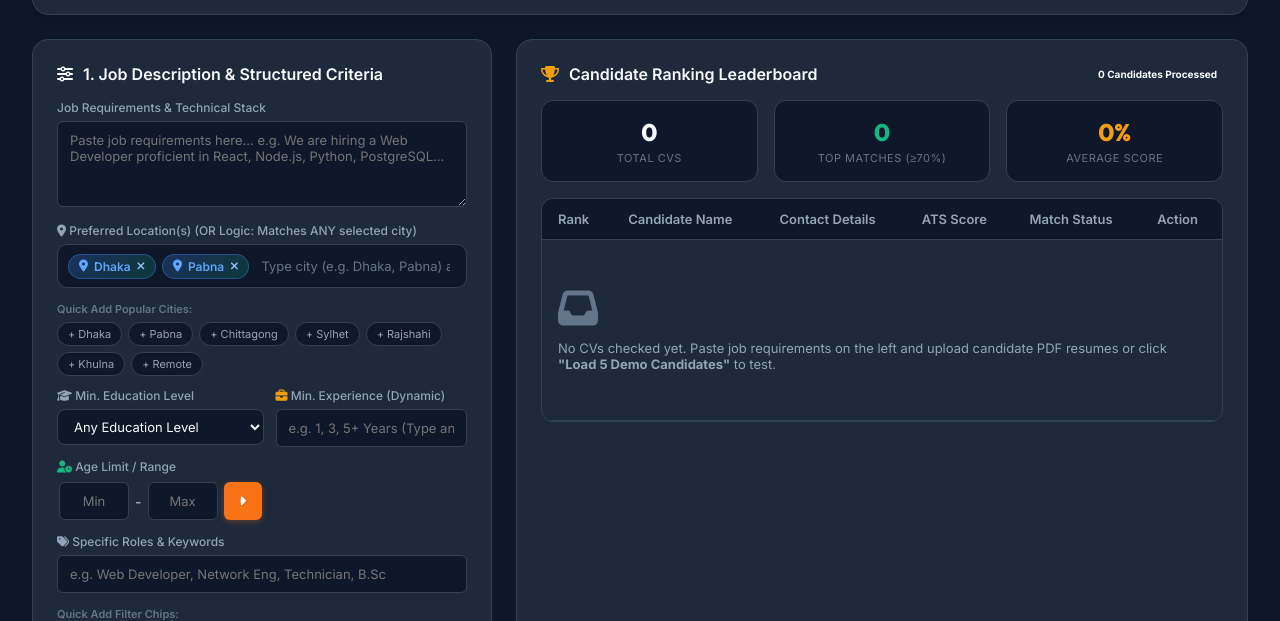
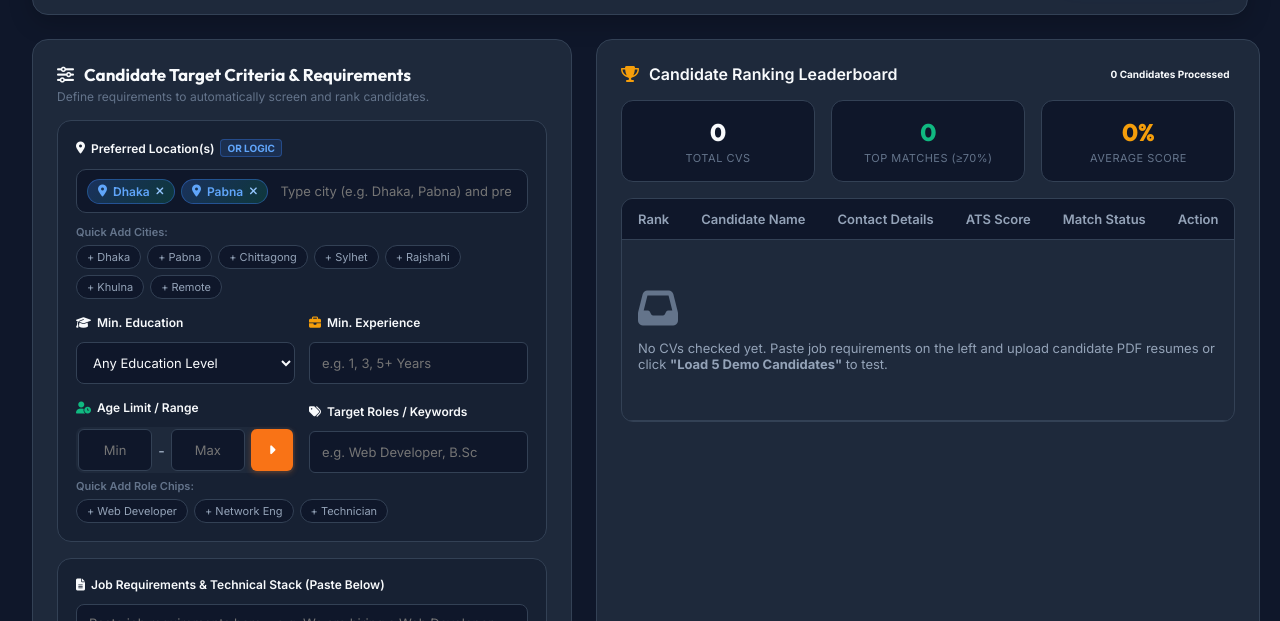
Before and after one commit to rayhanvision-a11y/smart-resume-builder, a plain HTML site: page index.html in a window 1280 px wide. Both pictures are taken after a click on the button "Company ATS Screener". Shown: the part 179-800 px from the top of the page. Drawn offline with Linux system fonts and the light colour scheme.

Commit message:
style: redesign ATS Screener card into clean 2-column executive layout with uniform control heights

```diff
--- a/index.html
+++ b/index.html
@@ -562,28 +562,28 @@
 
         <div class="recruiter-grid">
             <!-- Left Pane: Job Description & Structured Criteria & Bulk PDF Uploader -->
+            <!-- Left Pane: Job Description & Structured Criteria & Bulk PDF Uploader -->
             <div class="recruiter-card">
-                <h3><i class="fa-solid fa-sliders"></i> 1. Job Description & Structured Criteria</h3>
-
-                <div class="form-group margin-top">
-                    <label for="recruiterJD">Job Requirements & Technical Stack</label>
-                    <textarea id="recruiterJD" rows="4" placeholder="Paste job requirements here... e.g. We are hiring a Web Developer proficient in React, Node.js, Python, PostgreSQL..."></textarea>
+                <div class="card-title-header">
+                    <h3><i class="fa-solid fa-sliders color-blue"></i> Candidate Target Criteria & Requirements</h3>
+                    <p class="sub-desc">Define requirements to automatically screen and rank candidates.</p>
                 </div>
 
-                <!-- Structured Filters Grid -->
-                <div class="form-grid margin-top" style="gap: 12px;">
+                <!-- Filter Section 1: Candidate Requirements Grid -->
+                <div class="filter-section-card margin-top">
+                    <!-- Row 1: Location Tag Selector -->
                     <div class="form-group full-width">
-                        <label for="filterLocationInput">
-                            <i class="fa-solid fa-location-dot color-blue"></i> Preferred Location(s) (OR Logic: Matches ANY selected city)
+                        <label for="filterLocationInput" class="form-label-bold">
+                            <i class="fa-solid fa-location-dot color-blue"></i> Preferred Location(s) <span class="badge-or">OR Logic</span>
                         </label>
                         <div class="smart-location-box" id="smartLocationWrapper">
                             <div class="location-chips-container" id="locationChipsContainer">
-                                <!-- Dynamic location chips rendered here -->
+                                <!-- Dynamic location chips -->
                             </div>
-                            <input type="text" id="filterLocationInput" placeholder="Type city (e.g. Dhaka, Pabna) and press Enter or comma...">
+                            <input type="text" id="filterLocationInput" placeholder="Type city (e.g. Dhaka, Pabna) and press Enter...">
                         </div>
-                        <div class="criteria-helper margin-top-sm">
-                            <span class="criteria-label">Quick Add Popular Cities:</span>
+                        <div class="criteria-helper margin-top-xs">
+                            <span class="criteria-label">Quick Add Cities:</span>
                             <div class="criteria-chips">
                                 <span class="chip-item" onclick="addLocationChip('Dhaka')">+ Dhaka</span>
                                 <span class="chip-item" onclick="addLocationChip('Pabna')">+ Pabna</span>
@@ -596,9 +596,13 @@
                         </div>
                     </div>
 
+                    <!-- 2-Column Grid: Education & Experience -->
+                    <div class="filter-grid-2col margin-top">
                         <div class="form-group">
-                        <label for="filterEducation"><i class="fa-solid fa-graduation-cap color-blue"></i> Min. Education Level</label>
-                        <select id="filterEducation" style="background: var(--bg-dark); border: 1px solid var(--border-color); color: var(--text-primary); padding: 8px 12px; border-radius: 8px; width: 100%; font-size: 13px;">
+                            <label for="filterEducation" class="form-label-bold">
+                                <i class="fa-solid fa-graduation-cap color-blue"></i> Min. Education
+                            </label>
+                            <select id="filterEducation" class="form-select-custom">
                                 <option value="any">Any Education Level</option>
                                 <option value="class_5">Class 5 Pass</option>
                                 <option value="class_8">Class 8 Pass</option>
@@ -615,12 +619,19 @@
                         </div>
 
                         <div class="form-group">
-                        <label for="filterExperience"><i class="fa-solid fa-briefcase color-warning"></i> Min. Experience (Dynamic)</label>
-                        <input type="text" id="filterExperience" placeholder="e.g. 1, 3, 5+ Years (Type any value)">
+                            <label for="filterExperience" class="form-label-bold">
+                                <i class="fa-solid fa-briefcase color-warning"></i> Min. Experience
+                            </label>
+                            <input type="text" id="filterExperience" class="form-input-custom" placeholder="e.g. 1, 3, 5+ Years">
+                        </div>
                     </div>
 
+                    <!-- 2-Column Grid: Age Range & Roles -->
+                    <div class="filter-grid-2col margin-top">
                         <div class="form-group">
-                        <label for="filterAgeMin"><i class="fa-solid fa-user-clock color-success"></i> Age Limit / Range</label>
+                            <label for="filterAgeMin" class="form-label-bold">
+                                <i class="fa-solid fa-user-clock color-success"></i> Age Limit / Range
+                            </label>
                             <div class="age-range-picker">
                                 <input type="number" id="filterAgeMin" placeholder="Min" min="15" max="75">
                                 <span class="age-separator">-</span>
@@ -631,20 +642,31 @@
                             </div>
                         </div>
 
-                    <div class="form-group full-width">
-                        <label for="customCriteriaInput">
-                            <i class="fa-solid fa-tags color-blue"></i> Specific Roles & Keywords
+                        <div class="form-group">
+                            <label for="customCriteriaInput" class="form-label-bold">
+                                <i class="fa-solid fa-tags color-purple"></i> Target Roles / Keywords
                             </label>
-                        <input type="text" id="customCriteriaInput" placeholder="e.g. Web Developer, Network Eng, Technician, B.Sc">
-                        <div class="criteria-helper margin-top-sm">
-                            <span class="criteria-label">Quick Add Filter Chips:</span>
+                            <input type="text" id="customCriteriaInput" class="form-input-custom" placeholder="e.g. Web Developer, B.Sc">
+                        </div>
+                    </div>
+
+                    <div class="criteria-helper margin-top-xs">
+                        <span class="criteria-label">Quick Add Role Chips:</span>
                         <div class="criteria-chips">
                             <span class="chip-item" onclick="addCustomCriteriaChip('Web Developer')">+ Web Developer</span>
                             <span class="chip-item" onclick="addCustomCriteriaChip('Network Eng')">+ Network Eng</span>
                             <span class="chip-item" onclick="addCustomCriteriaChip('Technician')">+ Technician</span>
-                                <span class="chip-item" onclick="addCustomCriteriaChip('B.Sc')">+ B.Sc</span>
                         </div>
                     </div>
+                </div>
+
+                <!-- Filter Section 2: Job Description Textarea -->
+                <div class="filter-section-card margin-top">
+                    <div class="form-group">
+                        <label for="recruiterJD" class="form-label-bold">
+                            <i class="fa-solid fa-file-alt color-blue"></i> Job Requirements & Technical Stack (Paste Below)
+                        </label>
+                        <textarea id="recruiterJD" rows="3" class="form-textarea-custom" placeholder="Paste job requirements here... e.g. We are hiring a Web Developer proficient in React, Node.js, Python, PostgreSQL..."></textarea>
                     </div>
                 </div>
 
--- a/styles.css
+++ b/styles.css
@@ -1212,7 +1212,7 @@ input[type="color"]::-webkit-color-swatch {
 
 .recruiter-grid {
     display: grid;
-    grid-template-columns: 460px 1fr;
+    grid-template-columns: 540px 1fr;
     gap: 24px;
 }
 
@@ -1693,6 +1693,128 @@ input[type="color"]::-webkit-color-swatch {
     padding: 4px 6px;
 }
 
-.smart-location-box input::placeholder {
+/* 3. Executive UI Polish for Recruiter Filter Card */
+.card-title-header h3 {
+    font-size: 17px;
+    font-weight: 700;
+    font-family: 'Outfit', sans-serif;
+    color: var(--text-primary);
+    display: flex;
+    align-items: center;
+    gap: 10px;
+}
+
+.card-title-header .sub-desc {
+    font-size: 12px;
     color: var(--text-muted);
-}
+    margin-top: 4px;
+}
+
+.filter-section-card {
+    background: rgba(15, 23, 42, 0.45);
+    border: 1px solid var(--border-color);
+    border-radius: 14px;
+    padding: 18px;
+    transition: border-color 0.2s ease;
+}
+
+.filter-section-card:hover {
+    border-color: rgba(59, 130, 246, 0.3);
+}
+
+.filter-grid-2col {
+    display: grid;
+    grid-template-columns: 1fr 1fr;
+    gap: 14px;
+    align-items: end;
+}
+
+@media (max-width: 600px) {
+    .filter-grid-2col {
+        grid-template-columns: 1fr;
+    }
+}
+
+.form-label-bold {
+    font-weight: 600;
+    font-size: 12px;
+    color: var(--text-primary);
+    margin-bottom: 6px;
+    display: flex;
+    align-items: center;
+    gap: 6px;
+}
+
+.badge-or {
+    background: rgba(59, 130, 246, 0.15);
+    color: #60a5fa;
+    border: 1px solid rgba(59, 130, 246, 0.35);
+    font-size: 10px;
+    font-weight: 700;
+    padding: 2px 6px;
+    border-radius: 4px;
+    text-transform: uppercase;
+}
+
+.form-select-custom,
+.form-input-custom {
+    width: 100%;
+    height: 42px;
+    padding: 0 12px;
+    background: var(--bg-dark);
+    border: 1px solid var(--border-color);
+    border-radius: 8px;
+    color: var(--text-primary);
+    font-size: 13px;
+    font-family: inherit;
+    transition: all 0.2s ease;
+}
+
+.form-select-custom:focus,
+.form-input-custom:focus {
+    border-color: var(--accent-blue);
+    outline: none;
+    box-shadow: 0 0 0 3px rgba(59, 130, 246, 0.2);
+}
+
+.form-textarea-custom {
+    width: 100%;
+    background: var(--bg-dark);
+    border: 1px solid var(--border-color);
+    border-radius: 8px;
+    color: var(--text-primary);
+    font-size: 13px;
+    font-family: inherit;
+    padding: 10px 12px;
+    resize: vertical;
+    transition: all 0.2s ease;
+}
+
+.form-textarea-custom:focus {
+    border-color: var(--accent-blue);
+    outline: none;
+    box-shadow: 0 0 0 3px rgba(59, 130, 246, 0.2);
+}
+
+.margin-top-xs {
+    margin-top: 6px;
+}
+
+/* Age Range Picker Height Match */
+.age-range-picker {
+    display: flex;
+    align-items: center;
+    gap: 6px;
+    width: 100%;
+}
+
+.age-range-picker input[type="number"] {
+    flex: 1;
+    height: 42px;
+}
+
+.btn-age-apply {
+    width: 42px;
+    height: 42px;
+    flex-shrink: 0;
+}
```
Lines whose indentation alone changed are shown as unchanged.
